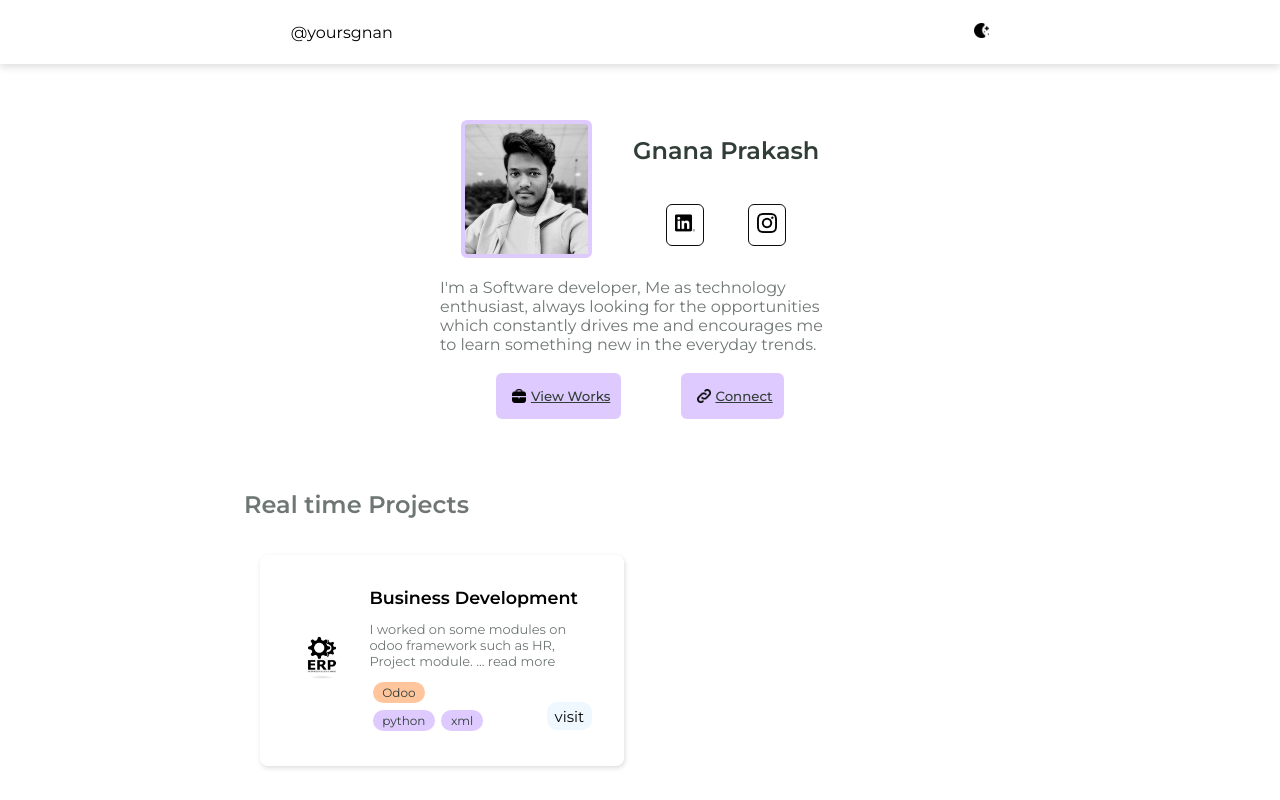
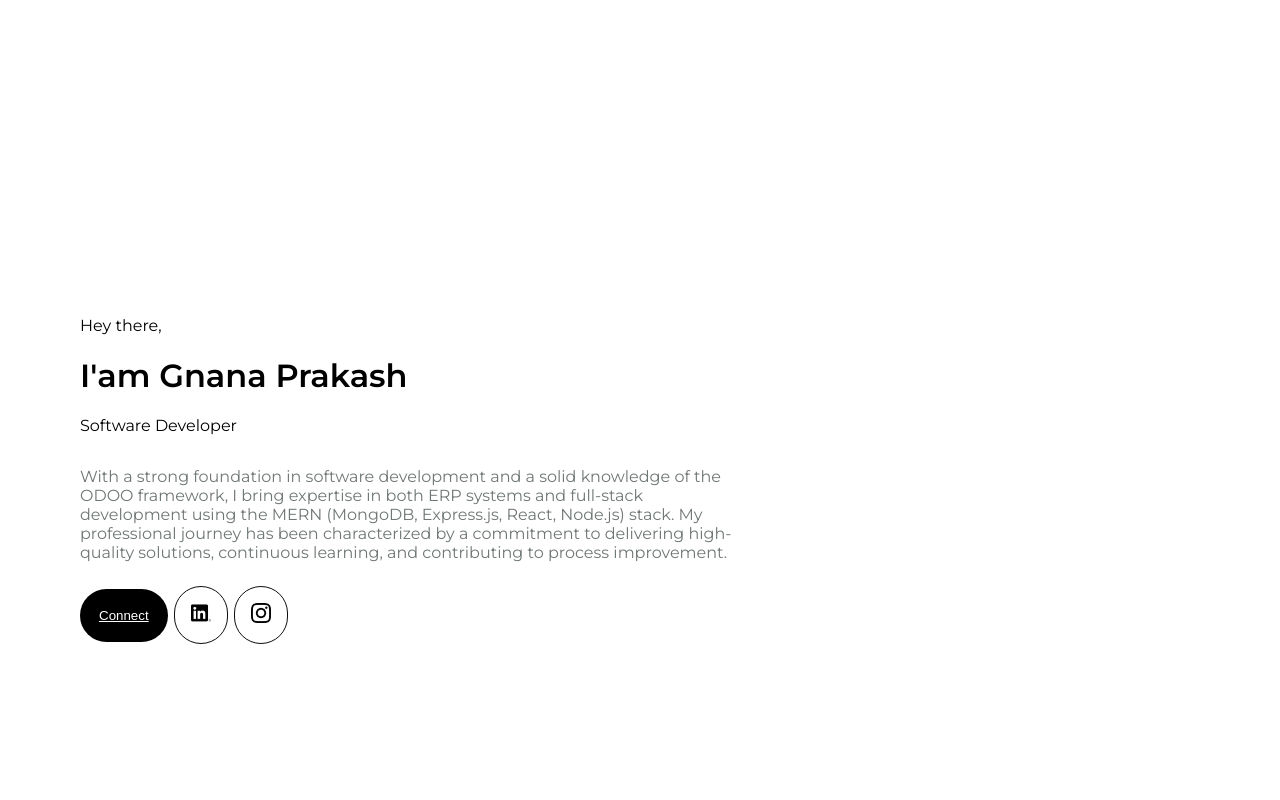
Before and after one commit to yoursgnan/yoursgnan.github.io, a React (Vite) app: page / in a window 1280 px wide. Shown: the top 800 px of the page. Built offline with nearby package versions, Linux system fonts and the light colour scheme.

Commit message:
portfolio changes

```diff
--- a/src/App.css
+++ b/src/App.css
@@ -6,10 +6,10 @@ body {
 
 #root {
   background: var(--white);
-  display: flex;
+  /* display: flex;
   justify-content: center;
   align-items: center;
-  background: white;
+  background: white; */
   padding: 2rem;
 }
 :root{
@@ -26,24 +26,28 @@ body {
 .main-content{
   display: flex;
   flex-direction: column;
-  justify-content: center;
-  align-items: center;
+  /* justify-content: center;
+  align-items: center; */
 }
 .share-container {
   margin-top:0.5rem;
   border-radius: 10px;
   align-items: center;
-  justify-content: space-evenly;
+  /* justify-content: space-evenly;  */
   display: flex;
-  flex-flow: row;
-  column-gap: 10px;
+  /* flex-flow: row; */
+  gap: 0.4rem;
 }
+
 
 .share-bubble {
   background: var(--white);
-  padding: 0.5rem;
-  border-radius: 6px;
+  padding: 1rem;
+  border-radius: 2rem;
   border: solid 1.5px #0d0d0d;
+  /* display: flex;
+  justify-content: center;
+  align-items: center; */
 }
 
 .share-bubble:hover{
@@ -51,19 +55,19 @@ body {
 }
 
 .box-container {
-  background: var(--white);
-  width: fit-content;
+  /* background: var(--white); */
+  /* width: fit-content; */
   padding: 3rem;
-  border-radius: 0.5rem;
+  /* border-radius: 0.5rem; */
   /* box-shadow: 0 5px 15px var(--shadow-color); */
 }
 
 
 .profile-container {
   display: flex;
-  flex-direction: row;
-  flex-wrap: wrap;
-  justify-content: space-around;
+  align-items: center;
+  width: 100%;
+  height: 100vh;
 }
 .main-project-heading{
   color:var(--secondary-text-color)
@@ -87,7 +91,7 @@ body {
 }
 
 .about-text {
-  max-width: 400px;
+  max-width: 60%;
   color: var(--secondary-text-color);
 }
 
@@ -98,31 +102,22 @@ body {
 }
 
 .primary-button {
-  margin: 0.2rem;
-  padding: 0.5rem;
-  background: var(--purple);
+  background: black;
+  color: white;
   border: solid transparent;
-  border-radius: 6px;
-  width: max-content;
-  display: flex;
-  justify-content: space-around;
-  align-items: center;
-  transition: 0.5s;
-  &:hover{
-    border-radius: 20px;
-  }
-
-}
-
-.primary-button>img {
-  margin: 0.3rem;
-  cursor: pointer;
+  border-radius: 2rem;
+  padding: 1rem;
+  padding-left: 1rem;
+  padding-right: 1rem;
+  /* font-family: poppins; */
 }
 
 .primary-button > a{
-  color: var(--primary-text-color);
-  font-family: 'Montserrat', sans-serif;
-  font-weight: 500;
+  color: white;
+}
+
+p,h1,h2{
+  padding: 0px;
 }
 
 .projects-container {
@@ -135,10 +130,11 @@ body {
   margin: 1rem;
   background: var(--white);
   padding: 2rem;
-  border-radius: 0.5rem;
+  border-radius: 1rem;
   /* border: solid 1px black; */
   box-shadow: 1px 2px 5px var(--shadow-color);
   display: flex;
+  flex-direction: column;
   align-items: center;
   justify-content: space-around;
 }
@@ -210,8 +206,10 @@ body {
   .projects-container{
     grid-template-columns: repeat(1,1fr);
   }
+  .about-text{
+    width: 100%;
+  }
 }
-
 @media (prefers-color-scheme: dark){
   #root {
     background: #212121;;
--- a/src/App.jsx
+++ b/src/App.jsx
@@ -11,8 +11,8 @@ import { useState } from 'react'
 function App() {
     return (
       <div className='main-content'>
-        <NavBar />
-        <EmptyDiv />
+        {/* <NavBar /> */}
+        {/* <EmptyDiv /> */}
         <AboutMe data={data.about_me}/>
         <ProjectsFragment data={data.projects}/>
       </div>
--- a/src/components/Button.jsx
+++ b/src/components/Button.jsx
@@ -1,7 +1,7 @@
 const Button = (props) => {
     return (
         <button className="primary-button">
-            <img src={props.src} width={14} height={14}/>
+            {/* <img src={props.src} width={14} height={14}/> */}
             <a href={props.link}>{props.text}</a>
         </button>
     )
--- a/src/data.js
+++ b/src/data.js
@@ -1,10 +1,10 @@
 import xox from './assets/xox.png'
 import portflio from './assets/portfolio.jpg'
-import erp from './assets/erp.png'
+import erp from './assets/odoo-logo-main-banner.jpeg'
 const data = {
     about_me: {
         name: 'Gnana Prakash',
-        about: "I'm a Software developer, Me as technology enthusiast, always looking for the opportunities which constantly drives me and encourages me to learn something new in the everyday trends."
+        about: "With a strong foundation in software development and a solid knowledge of the ODOO framework, I bring expertise in both ERP systems and full-stack development using the MERN (MongoDB, Express.js, React, Node.js) stack. My professional journey has been characterized by a commitment to delivering high-quality solutions, continuous learning, and contributing to process improvement."
     },
     projects: {
         self_interest: [
--- a/src/fragments/AboutMe.jsx
+++ b/src/fragments/AboutMe.jsx
@@ -13,26 +13,26 @@ const AboutMe = ({data}) => {
         <div className="box-container about-box-container">
             <div className="about-content-holder">
                 <div className='profile-container'>
-                    <div class="flex-container flex1">
-                        <img src={myphoto}/>
-                    </div>
-
                     <div class="flex-container flex2">
                         <div className="text-container">
-                            <h2>{data.name}</h2>
+                            Hey there,
+                            <h1>I'am {data.name}</h1>
+                            <p>Software Developer</p>
+                        </div>
+                        <div class="about-text-container">
+                            <p class="about-text">{data.about}</p>
                         </div>
                         <div className="share-container">
+                            <Button text="Connect" link="mailto:gnanaprakash19102000@gmail.com" src={connect}/>
                             <ShareBubble src={linkedin} link="https://www.linkedin.com/in/iamgnanaprakash" className="share-bubble"/>
                             <ShareBubble src={insta} link="https://www.instagram.com/yoursgnan" className="share-bubble"/>
                         </div>
                     </div>
                 </div>
-                <div class="about-text-container">
-                    <p class="about-text">{data.about}</p>
-                </div>
+
                 <div class="buttons-container">
-                    <Button text="View Works" link="#projects" src={briefcase}/>
-                    <Button text="Connect" link="mailto:gnanaprakash19102000@gmail.com" src={connect}/>
+                    {/* <Button text="View Works" link="#projects" src={briefcase}/> */}
+
                 </div>
             </div>
         </div>
```
Also changed, not shown: src/assets/odoo-logo-main-banner.jpeg (added).
